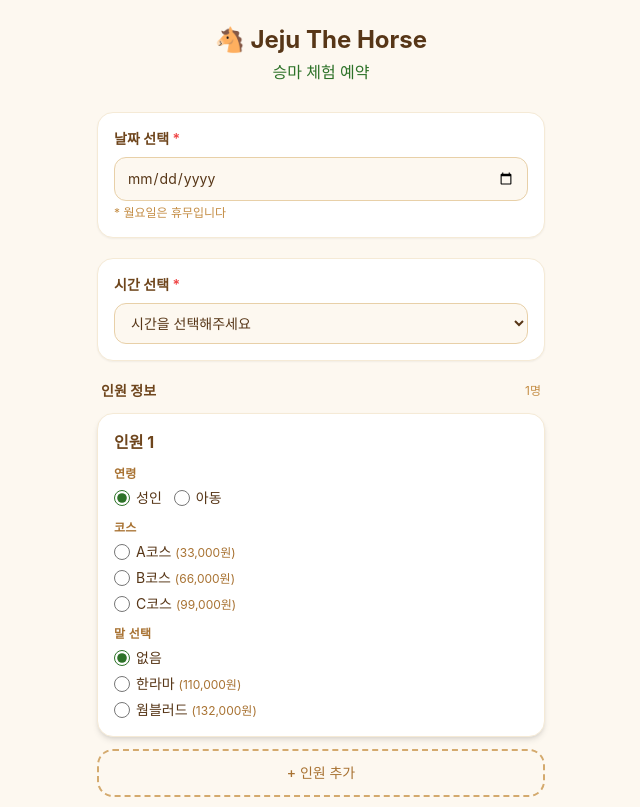
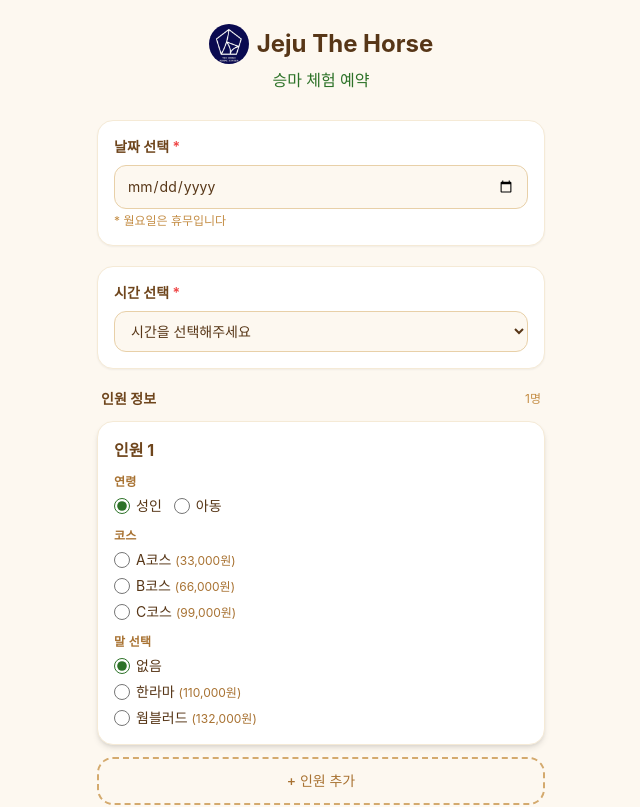
Before and after one commit to taehanno/jejuthehorse, a React (Vite) app: page / in a window 1280 px wide. Shown: the top 807 px of the page, without its empty margins (319-959 px from the left). Built offline with nearby package versions, Linux system fonts and the light colour scheme.

Commit message:
feat: 헤더 말 이모지를 로고 이미지로 교체

```diff
--- a/src/pages/ReservationPage.jsx
+++ b/src/pages/ReservationPage.jsx
@@ -1,4 +1,5 @@
 import { useState } from 'react'
+import logo from '../image/Jeju logo.jpg'
 import emailjs from '@emailjs/browser'
 import PersonCard from '../components/PersonCard'
 import SummarySection from '../components/SummarySection'
@@ -121,7 +122,10 @@ export default function ReservationPage({ onSubmitted }) {
       <div className="flex-1 max-w-[480px] mx-auto w-full px-4 py-6 space-y-5">
         {/* Header */}
         <div className="text-center pb-2">
-          <h1 className="text-2xl font-bold text-earth-800">🐴 Jeju The Horse</h1>
+          <div className="flex items-center justify-center gap-2">
+            <img src={logo} alt="Jeju The Horse 로고" className="h-10 w-10 rounded-full object-cover" />
+            <h1 className="text-2xl font-bold text-earth-800">Jeju The Horse</h1>
+          </div>
           <p className="text-forest-600 font-medium mt-1">승마 체험 예약</p>
         </div>
 
```
Also changed, not shown: src/image/Jeju logo.jpg (added).
